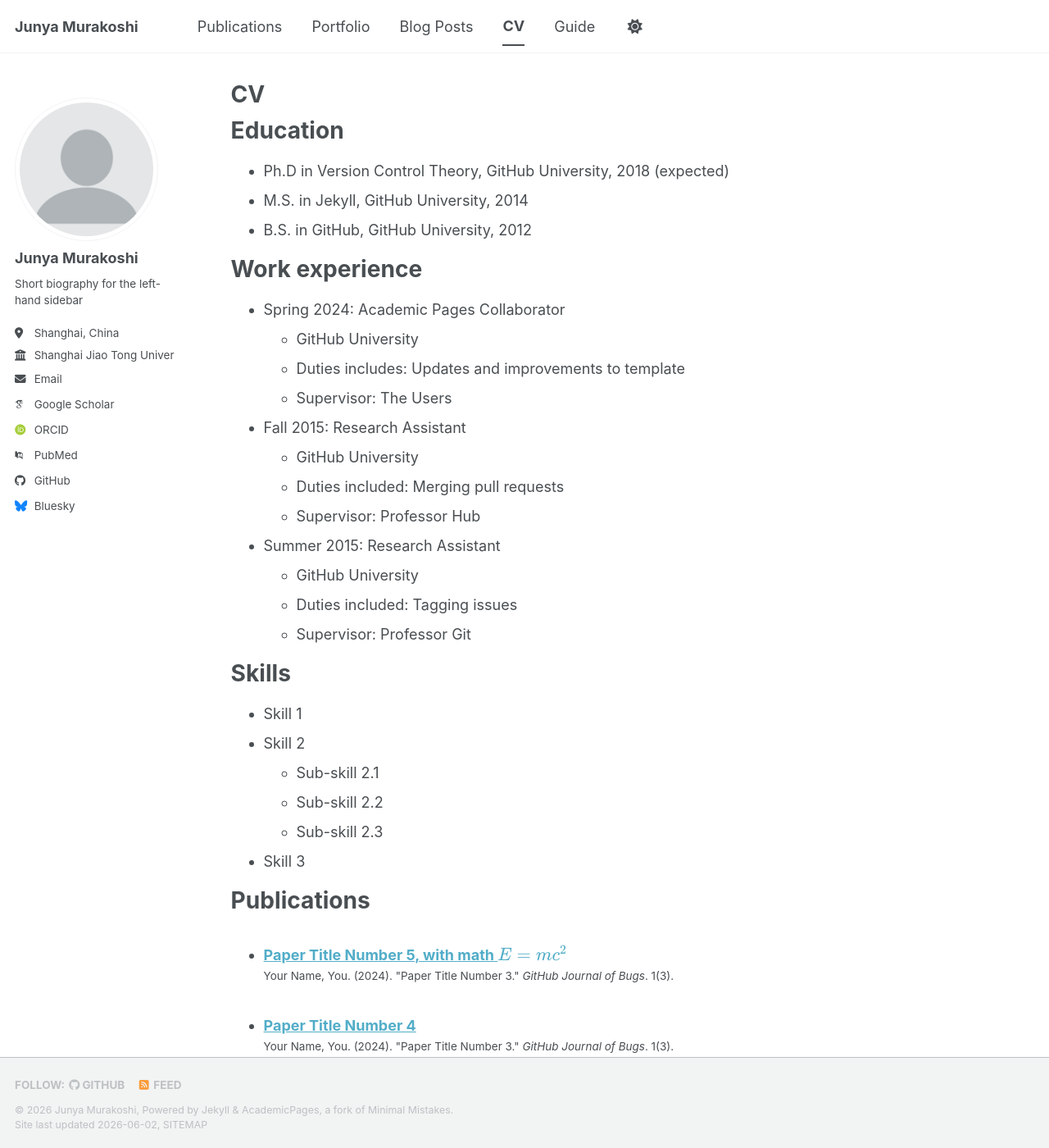
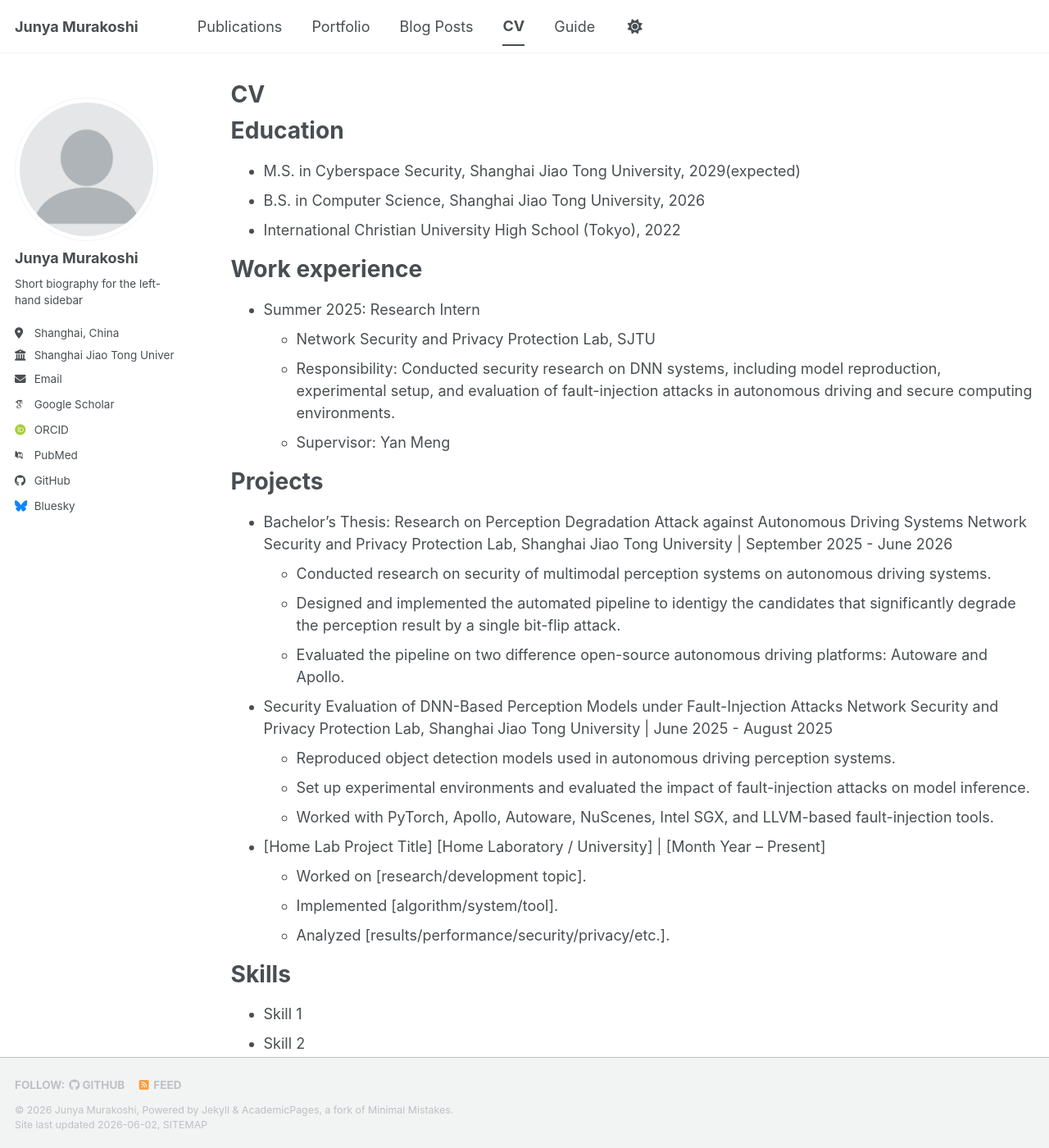
Before and after one commit to jnymrks/jnymrks.github.io, a Jekyll site: the page built from _pages/cv.md, in a window 1280 px wide and 1400 px high. Shown: the whole window at 82% size. Built offline with Jekyll 4.4.1, drawn with Linux system fonts in a browser that asks for light colours; some web fonts are replaced; a script bundle is joined from its source files by our own code; library files that are not in the unit come from our copies; some of the changed text lies outside the part shown.

Commit message:
Update cv.md

```diff
--- a/_pages/cv.md
+++ b/_pages/cv.md
@@ -11,26 +11,37 @@
 
 Education
 ======
-* Ph.D in Version Control Theory, GitHub University, 2018 (expected)
-* M.S. in Jekyll, GitHub University, 2014
-* B.S. in GitHub, GitHub University, 2012
+* M.S. in Cyberspace Security, Shanghai Jiao Tong University, 2029(expected)
+* B.S. in Computer Science, Shanghai Jiao Tong University, 2026
+* International Christian University High School (Tokyo), 2022
 
 Work experience
 ======
-* Spring 2024: Academic Pages Collaborator
-  * GitHub University
-  * Duties includes: Updates and improvements to template
-  * Supervisor: The Users
+* Summer 2025: Research Intern
+  * Network Security and Privacy Protection Lab, SJTU
+  * Responsibility: Conducted security research on DNN systems, including model reproduction, experimental setup, and evaluation of fault-injection attacks in autonomous driving and secure computing environments.
+  * Supervisor: Yan Meng
 
-* Fall 2015: Research Assistant
-  * GitHub University
-  * Duties included: Merging pull requests
-  * Supervisor: Professor Hub
+Projects
+========
 
-* Summer 2015: Research Assistant
-  * GitHub University
-  * Duties included: Tagging issues
-  * Supervisor: Professor Git
+* Bachelor's Thesis: Research on Perception Degradation Attack against Autonomous Driving Systems
+  Network Security and Privacy Protection Lab, Shanghai Jiao Tong University | September 2025 - June 2026
+  - Conducted research on security of multimodal perception systems on autonomous driving systems.
+  - Designed and implemented the automated pipeline to identigy the candidates that significantly degrade the perception result by a single bit-flip attack.
+  - Evaluated the pipeline on two difference open-source autonomous driving platforms: Autoware and Apollo.
+
+* Security Evaluation of DNN-Based Perception Models under Fault-Injection Attacks
+  Network Security and Privacy Protection Lab, Shanghai Jiao Tong University | June 2025 - August 2025
+  - Reproduced object detection models used in autonomous driving perception systems.
+  - Set up experimental environments and evaluated the impact of fault-injection attacks on model inference.
+  - Worked with PyTorch, Apollo, Autoware, NuScenes, Intel SGX, and LLVM-based fault-injection tools.
+
+* [Home Lab Project Title]
+  [Home Laboratory / University] | [Month Year – Present]
+  - Worked on [research/development topic].
+  - Implemented [algorithm/system/tool].
+  - Analyzed [results/performance/security/privacy/etc.].
 
 Skills
 ======
@@ -47,17 +58,6 @@
     {% include archive-single-cv.html %}
   {% endfor %}</ul>
 
-Talks
-======
-  <ul>{% for post in site.talks reversed %}
-    {% include archive-single-talk-cv.html  %}
-  {% endfor %}</ul>
-
-Teaching
-======
-  <ul>{% for post in site.teaching reversed %}
-    {% include archive-single-cv.html %}
-  {% endfor %}</ul>
 
 Service and leadership
 ======
```
